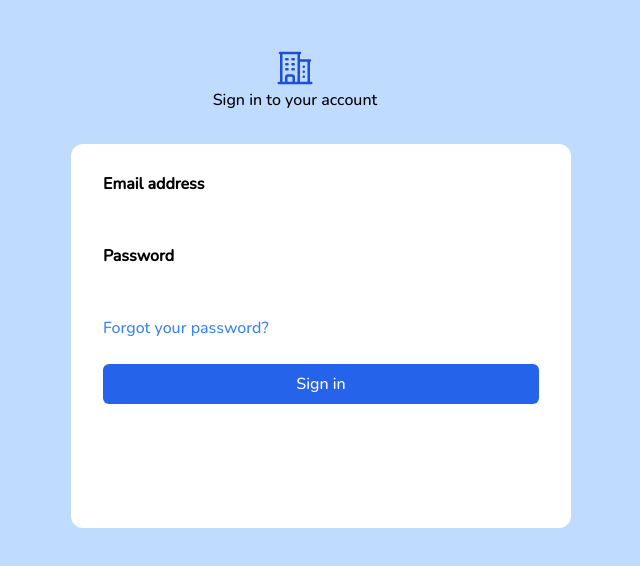
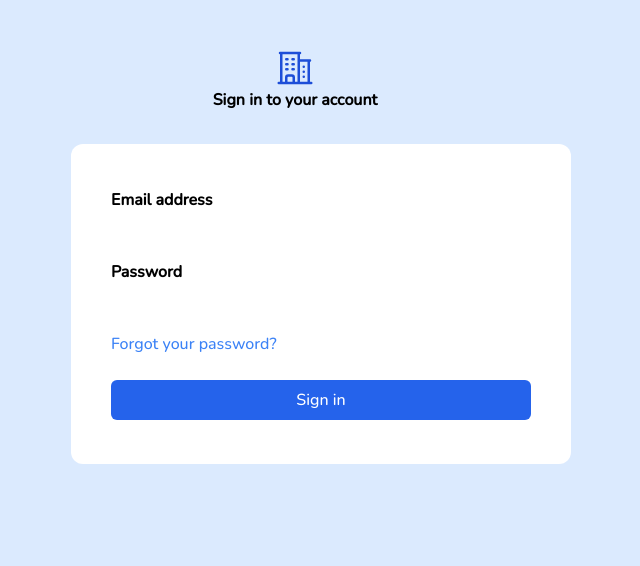
Before and after one commit to Olekroz/doctors, a Vue app: page / in a window 1280 px wide. Shown: the top 566 px of the page, without its empty margins (319-959 px from the left). Built offline with nearby package versions, Linux system fonts and the light colour scheme.

Commit message:
styling padding changes

```diff
--- a/src/components/SignIn.vue
+++ b/src/components/SignIn.vue
@@ -1,5 +1,5 @@
 <template>
-  <div class="bg-blue-200 h-screen font-nunito">
+  <div class="bg-blue-100 h-screen font-nunito">
      <div class="flex justify-center py-12">
       <div class="space-y-8 w-[500px]">
 
@@ -10,10 +10,10 @@
             </svg>
 
           </span>
-          <h1 class="text-center ">Sign in to your account</h1>
+          <h1 class="text-center font-bold">Sign in to your account</h1>
         </div>
 
-        <div class="h-full w-full py-4 bg-white rounded-xl px-8">
+        <div class="h-auto w-full py-8 bg-white rounded-xl px-10">
           <form class="bg-white flex-column py-3 space-y-6">
             <div>
               <label for="email" class="block font-bold">Email address</label>
```
